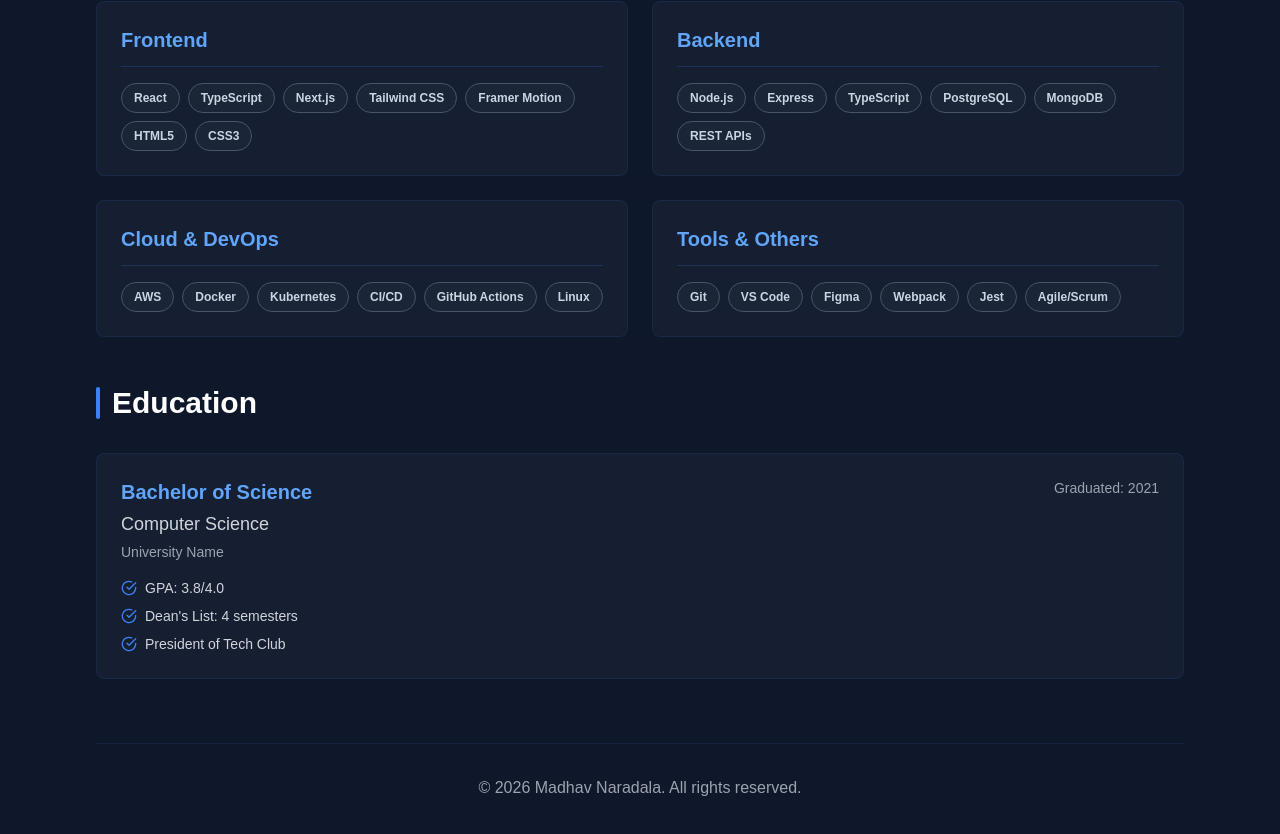
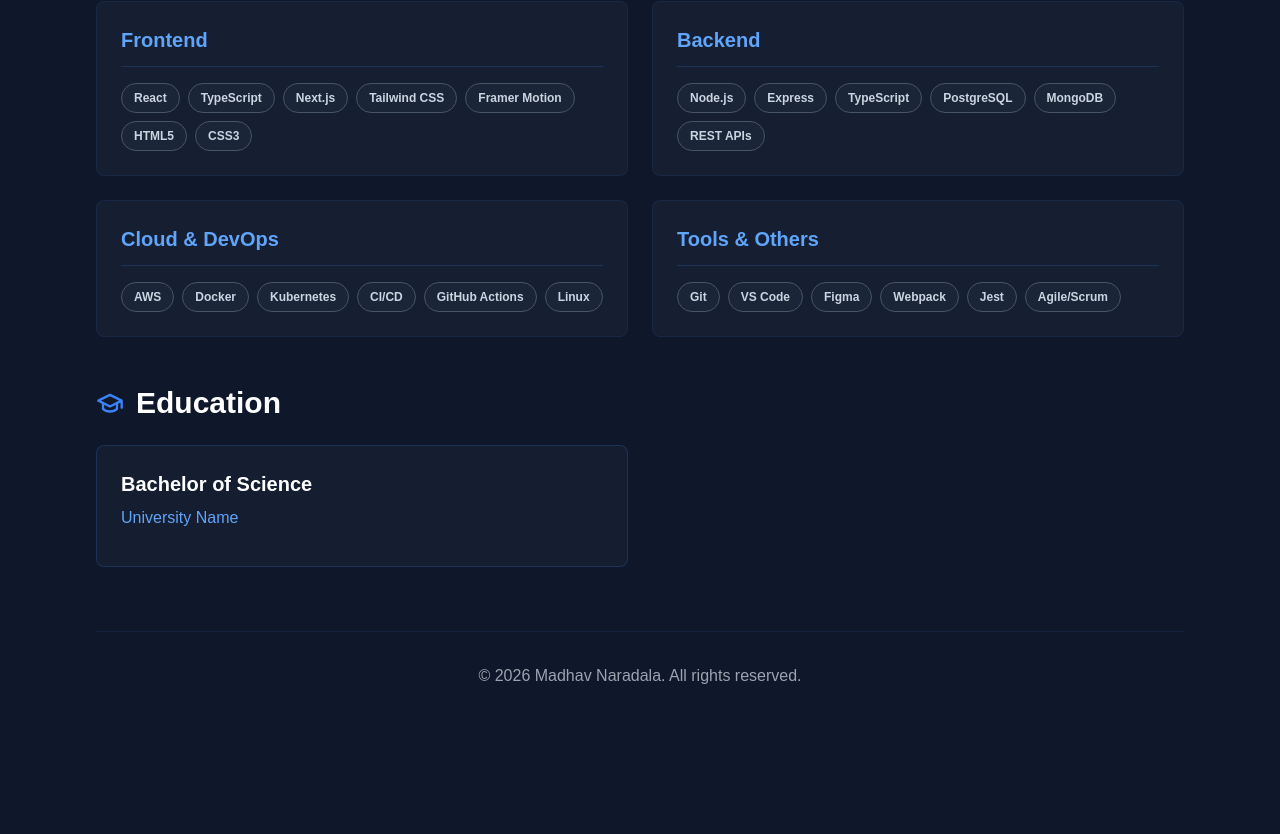
Before and after one commit to madhav-naradala/portfolio, a Next.js app: page / in a window 1280 px wide. Shown: the part 1204-2038 px from the top of the page. After the commit the page ends 1972 px from the top, so only its background shows below. Built offline with nearby package versions, Linux system fonts and the light colour scheme.

Commit message:
Update EducationSection.tsx

```diff
--- a/components/Resume/EducationSection.tsx
+++ b/components/Resume/EducationSection.tsx
@@ -1,111 +1,99 @@
 'use client';
-import {
-    motion
-} from 'framer-motion';
-import {
-    Education
-} from '@/data/resume';
-import {
-    CheckCircle
-} from 'lucide-react';
+
+import { motion } from 'framer-motion';
+import { GraduationCap, MapPin } from 'lucide-react';
+import type { ResumeData } from '@/data/resume';
+
 interface EducationSectionProps {
-    education: Education[];
+  education: ResumeData['education'];
 }
-export const EducationSection: React.FC < EducationSectionProps > = ({
-        education
+
+export const EducationSection: React.FC<EducationSectionProps> = ({
+  education,
 }) => {
   const containerVariants = {
     hidden: {
-                opacity: 0
+      opacity: 0,
+      y: 20,
     },
     visible: {
       opacity: 1,
+      y: 0,
       transition: {
-                    staggerChildren: 0.2,
+        duration: 0.5,
+        staggerChildren: 0.1,
       },
     },
   };
+
   const itemVariants = {
     hidden: {
       opacity: 0,
-                x: -20
+      y: 12,
     },
     visible: {
       opacity: 1,
-                x: 0,
+      y: 0,
       transition: {
-                    duration: 0.5
+        duration: 0.4,
       },
     },
   };
-        return ( < motion.div className = "mb-12"
-                variants = {
-                    containerVariants
-                }
-                initial = "hidden"
-                whileInView = "visible"
-                viewport = {
-                    {
-                        once: true,
-                        margin: '-100px'
-                    }
-                } > < motion.h2 className = "text-3xl font-bold mb-8 text-white flex items-center gap-3"
-                variants = {
-                    itemVariants
-                } > < span className = "w-1 h-8 bg-accent rounded" > < /span> Education </motion.h2 > < motion.div className = "space-y-6"
-                variants = {
-                    containerVariants
-                } > {
-                    education.map((edu) => ( < motion.div key = {
-                                edu.id
-                            }
-                            className = "bg-secondary/50 backdrop-blur border border-accent/10 rounded-lg p-6 hover:border-accent/30 transition-all duration-300"
-                            variants = {
-                                itemVariants
-                            }
-                            whileHover = {
-                                {
-                                    y: -4
-                                }
-                            } > < div className = "flex flex-col md:flex-row md:items-start md:justify-between mb-3" > < div className = "flex-1" > < h3 className = "text-xl font-bold text-accent-light mb-1" > {
-                                edu.degree
-                            } < /h3> <p className="text-lg text-gray-300 font-medium">{edu.field}</p > < p className = "text-gray-400 text-sm mt-1" > {
-                                edu.institution
-                            } < /p> </div > < motion.div className = "text-gray-400 text-sm mt-2 md:mt-0 whitespace-nowrap"
-                            initial = {
-                                {
-                                    opacity: 0
-                                }
-                            }
-                            whileInView = {
-                                {
-                                    opacity: 1
-                                }
-                            } > Graduated: {
-                                edu.graduationYear
-                            } < /motion.div> </div > {
-                                edu.achievements && edu.achievements.length > 0 && ( < div className = "mt-4 space-y-2" > {
-                                        edu.achievements.map((achievement, idx) => ( < motion.div key = {
-                                                    idx
-                                                }
-                                                className = "flex items-center gap-2 text-gray-300 text-sm"
-                                                initial = {
-                                                    {
-                                                        opacity: 0,
-                                                        x: -10
-                                                    }
-                                                }
-                                                whileInView = {
-                                                    {
-                                                        opacity: 1,
-                                                        x: 0
-                                                    }
-                                                }
-                                                transition = {
-                                                    {
-                                                        delay: idx * 0.1
-                                                    }
-                                                } > < CheckCircle className = "w-4 h-4 text-accent flex-shrink-0" / > {
-                                                    achievement
-                                                } < /motion.div> ))} </div > )
-                                        } < /motion.div> ))} </motion.div > < /motion.div> ); };
+
+  return (
+    <motion.section
+      className="mb-12"
+      variants={containerVariants}
+      initial="hidden"
+      whileInView="visible"
+      viewport={{ once: true, amount: 0.15 }}
+    >
+      <motion.div
+        className="mb-6 flex items-center gap-3"
+        variants={itemVariants}
+      >
+        <GraduationCap className="h-7 w-7 text-accent" />
+
+        <h2 className="text-2xl font-bold text-white md:text-3xl">
+          Education
+        </h2>
+      </motion.div>
+
+      <div className="grid gap-6 md:grid-cols-2">
+        {education.map((item, index) => (
+          <motion.article
+            key={`${item.institution}-${item.degree}-${index}`}
+            className="rounded-lg border border-accent/20 bg-secondary/40 p-6"
+            variants={itemVariants}
+            whileHover={{ y: -4 }}
+          >
+            <h3 className="text-xl font-semibold text-white">
+              {item.degree}
+            </h3>
+
+            <p className="mt-2 font-medium text-accent-light">
+              {item.institution}
+            </p>
+
+            <div className="mt-3 flex flex-wrap items-center gap-x-4 gap-y-2 text-sm text-gray-300">
+              {'location' in item && item.location && (
+                <span className="flex items-center gap-1.5">
+                  <MapPin className="h-4 w-4 text-accent" />
+                  {item.location}
+                </span>
+              )}
+
+              {'period' in item && item.period && <span>{item.period}</span>}
+            </div>
+
+            {'gpa' in item && item.gpa && (
+              <p className="mt-3 text-sm text-gray-300">
+                GPA: {item.gpa}
+              </p>
+            )}
+          </motion.article>
+        ))}
+      </div>
+    </motion.section>
+  );
+};
```
Lines whose indentation alone changed are shown as unchanged.
